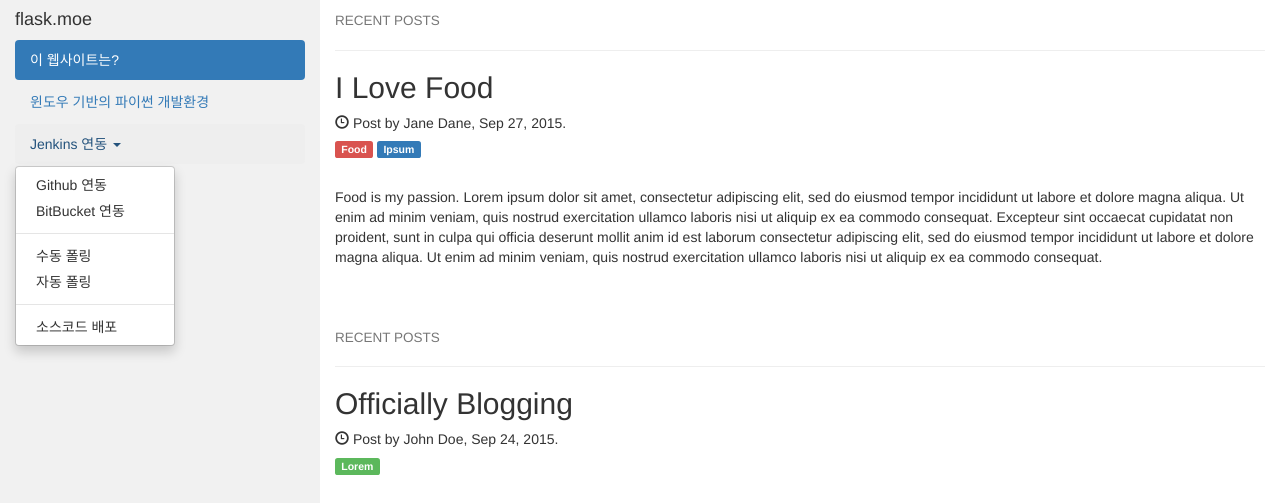
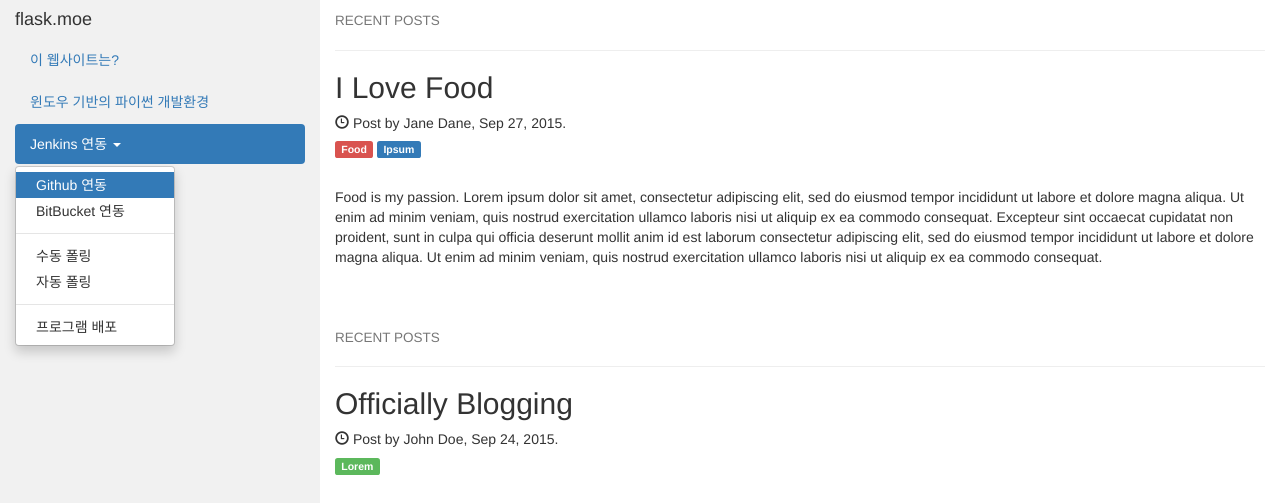
Before and after one commit to MrMoonKr/flask_moe-doc, a Flask app: page / in a window 1280 px wide, after a click on "Jenkins 연동". Shown: the top 503 px of the page. Run offline with Flask 2, Linux system fonts and the light colour scheme; some libraries are stand-ins or nearby versions.

Commit message:
site updating..

```diff
--- a/flask_moe/templates/base.html
+++ b/flask_moe/templates/base.html
@@ -51,24 +51,23 @@
                 <div class="col-sm-3 sidenav">
                     <h4>flask.moe</h4>
                     <ul class="nav nav-pills nav-stacked">
-                        <li class="active"><a href="#">이 웹사이트는?</a></li>
-                        <li><a href="#">윈도우 기반의 파이썬 개발환경</a></li>
-
-                        <li class="dropdown">
+                        <li><a href="/about">이 웹사이트는?</a></li>
+                        <li><a href="/windows">윈도우 기반의 파이썬 개발환경</a></li>
+                        <li class="dropdown active">
                             <a href="#" class="dropdown-toggle" data-toggle="dropdown" role="button"
                                aria-haspopup="true" aria-expanded="false">Jenkins 연동 <span class="caret"></span></a>
                             <ul class="dropdown-menu">
-                            <li><a href="#">Github 연동</a></li>
-                            <li><a href="#">BitBucket 연동</a></li>
-                            <li role="separator" class="divider"></li>
-                            <li><a href="#">수동 폴링</a></li>
-                            <li><a href="#">자동 폴링</a></li>
-                            <li role="separator" class="divider"></li>
-                          <li><a href="#">소스코드 배포</a></li>
-                        </ul>
+                                <li class="active"><a href="/jenkins/github">Github 연동</a></li>
+                                <li><a href="/jenkins/bitbucket">BitBucket 연동</a></li>
+                                <li role="separator" class="divider"></li>
+                                <li><a href="/jenkins/polling/manual">수동 폴링</a></li>
+                                <li><a href="/jenkins/polling/auto">자동 폴링</a></li>
+                                <li role="separator" class="divider"></li>
+                                <li><a href="/jenkins/deploy">프로그램 배포</a></li>
+                            </ul>
                       </li>
-                      <li><a href="#">독자문의</a></li>
-                      <li><a href="#">소스코드</a></li>
+                      <li><a href="/qna">독자문의</a></li>
+                      <li><a href="/source">소스코드</a></li>
                     </ul><br>
                     <!--<div class="input-group">
                         <input type="text" class="form-control" placeholder="Search Blog..">
```
